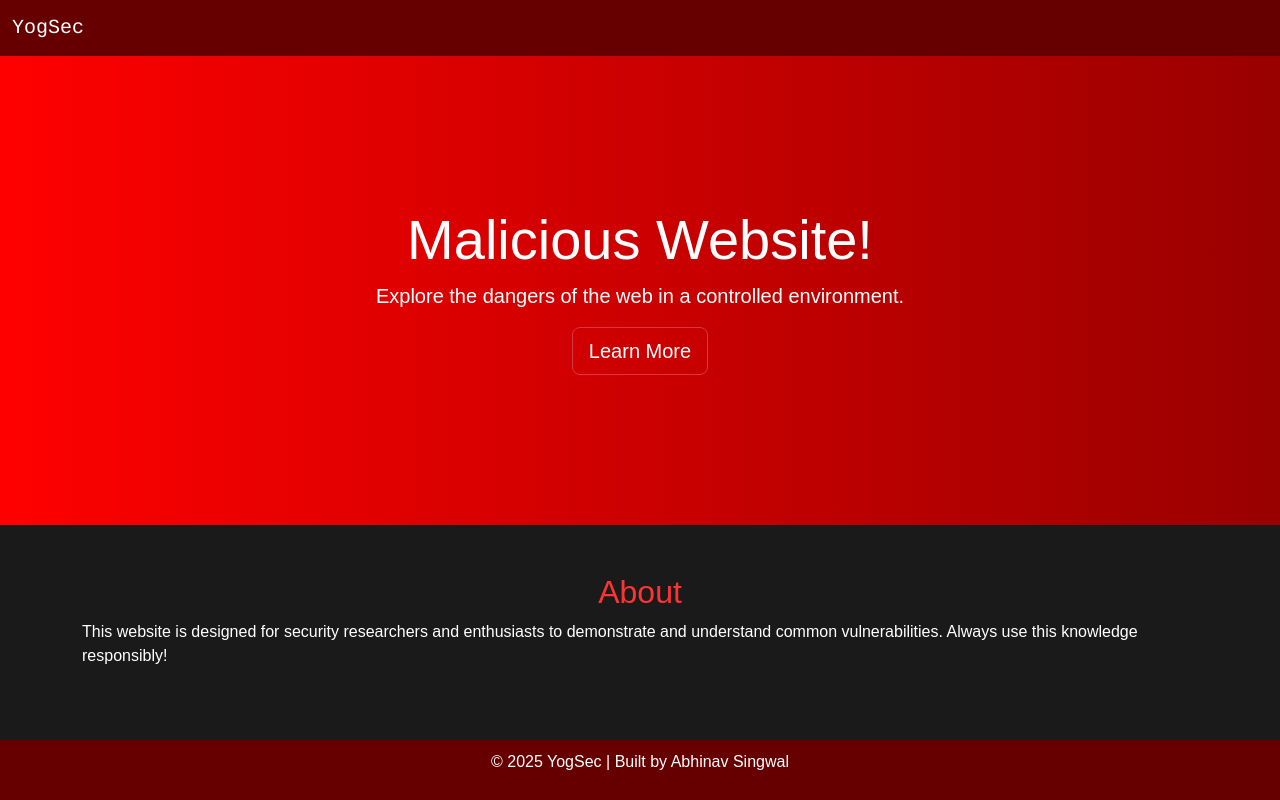
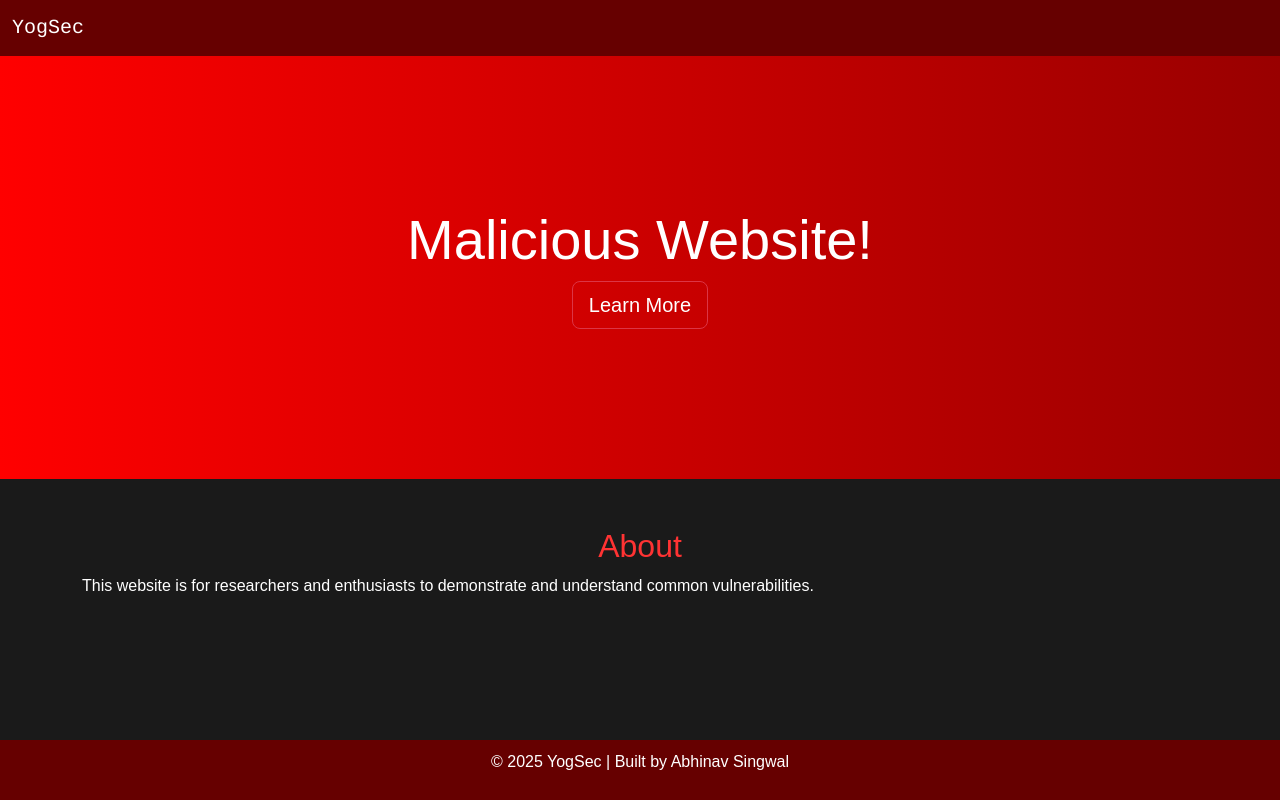
Before and after one commit to yogsec/Malicious-Website-Demo, a plain HTML site: page index.html in a window 1280 px wide. Drawn offline with nearby package versions, Linux system fonts and the light colour scheme.

Commit message:
Update index.html

```diff
--- a/index.html
+++ b/index.html
@@ -80,14 +80,14 @@ a:active {
 
 <div class="jumbotron">
     <h1 class="display-4">Malicious Website!</h1>
-    <p class="lead">Explore the dangers of the web in a controlled environment.</p>
+
     <a class="btn btn-danger btn-lg" href="https://www.linkedin.com/in/bug-bounty-hunter/" role="button" target="_blank">Learn More</a>
 </div>
 
 <section id="about" class="mt-5">
     <div class="container">
         <h2 class="text-center" style="color: #ff3333;">About</h2>
-        <p>This website is designed for security researchers and enthusiasts to demonstrate and understand common vulnerabilities. Always use this knowledge responsibly!</p>
+        <p>This website is for researchers and enthusiasts to demonstrate and understand common vulnerabilities.</p>
     </div>
 </section>
 
```
